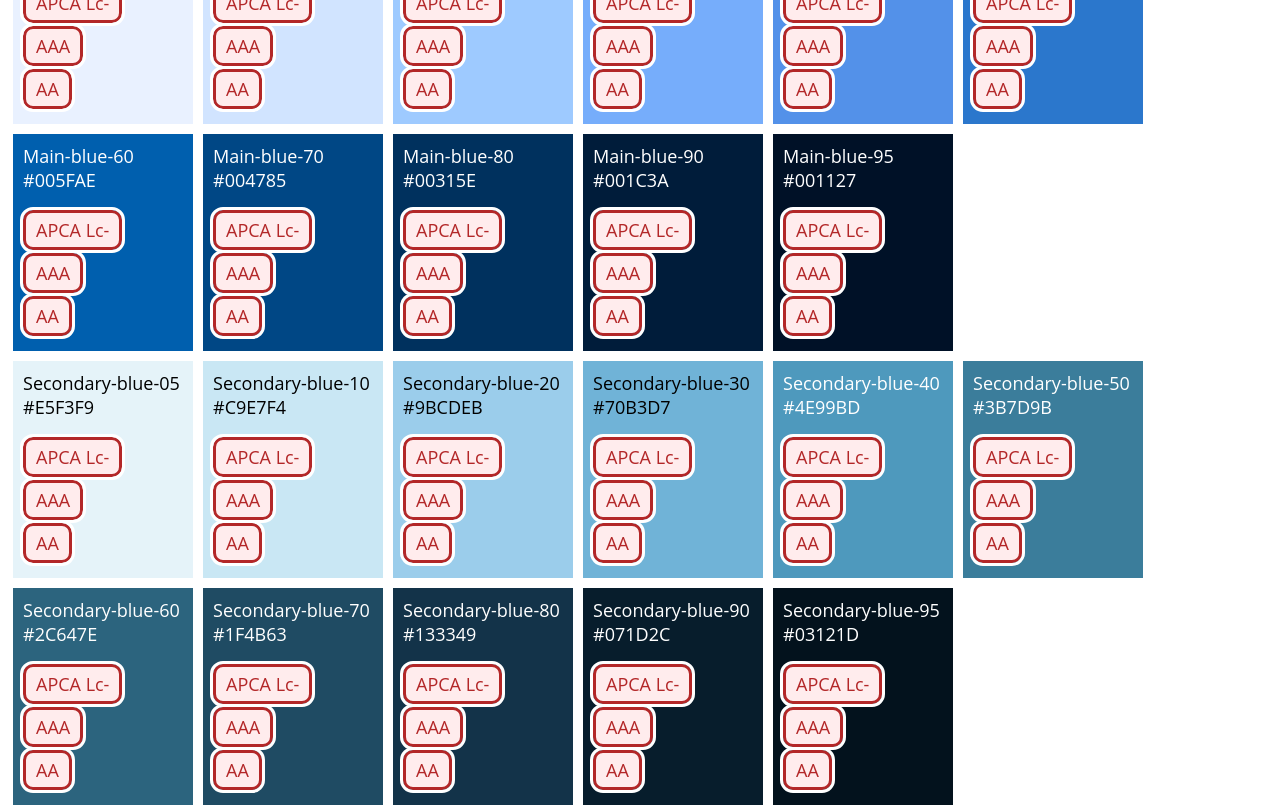
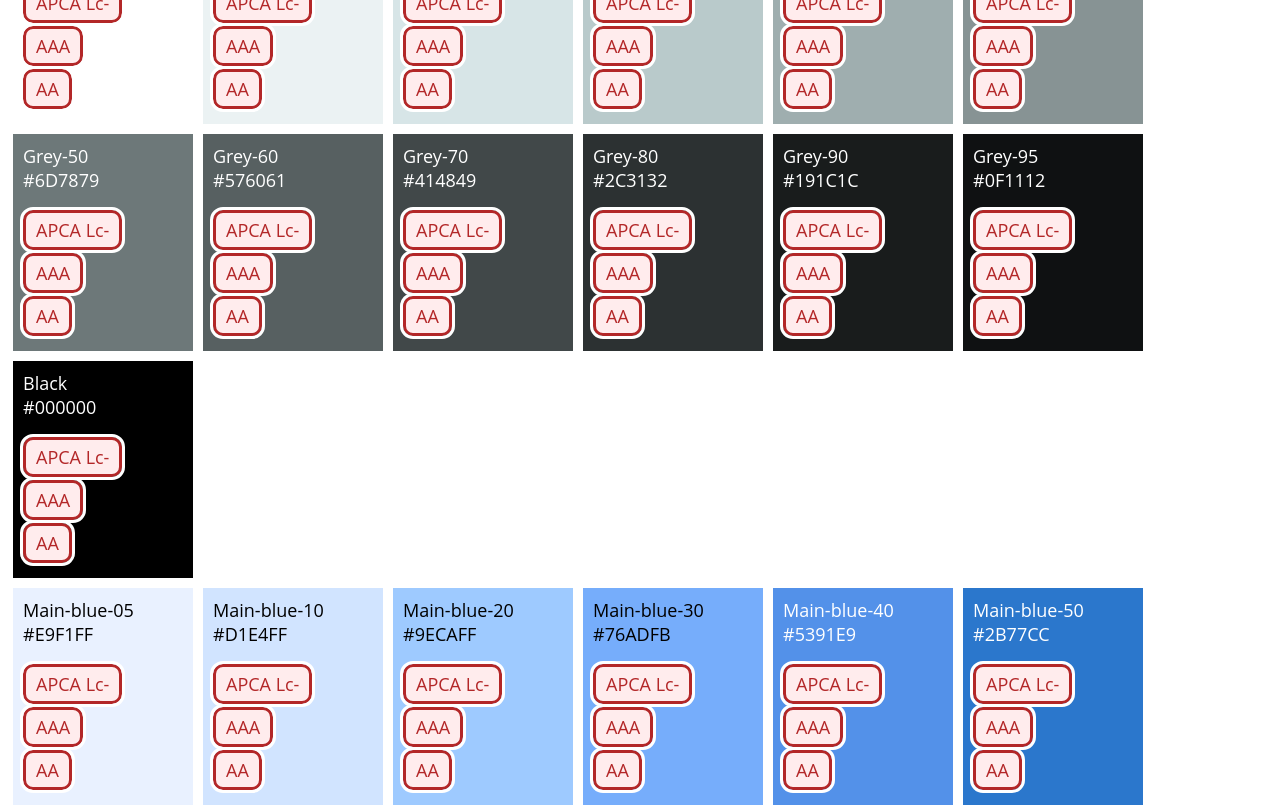
Before and after one commit to brreg/br-contrast, a Next.js app: page / in a window 1280 px wide. Shown: the part 460-1267 px from the top of the page. Built offline with nearby package versions, Linux system fonts and the light colour scheme.

Commit message:
show gray colorscale at the top

```diff
--- a/data/colors.ts
+++ b/data/colors.ts
@@ -115,6 +115,7 @@ export const grey = [
 ];
 
 export const brColors = [
+  { label: "Grey", colorArray: grey },
   { label: "Main Blue", colorArray: mainBlue },
   { label: "Secondary Blue", colorArray: secondaryBlue },
   { label: "Green", colorArray: green },
@@ -122,7 +123,6 @@ export const brColors = [
   { label: "Orange", colorArray: orange },
   { label: "Red", colorArray: red },
   { label: "Purple", colorArray: purple },
-  { label: "Grey", colorArray: grey },
 ];
 
 interface SelectColorOptions {
```
